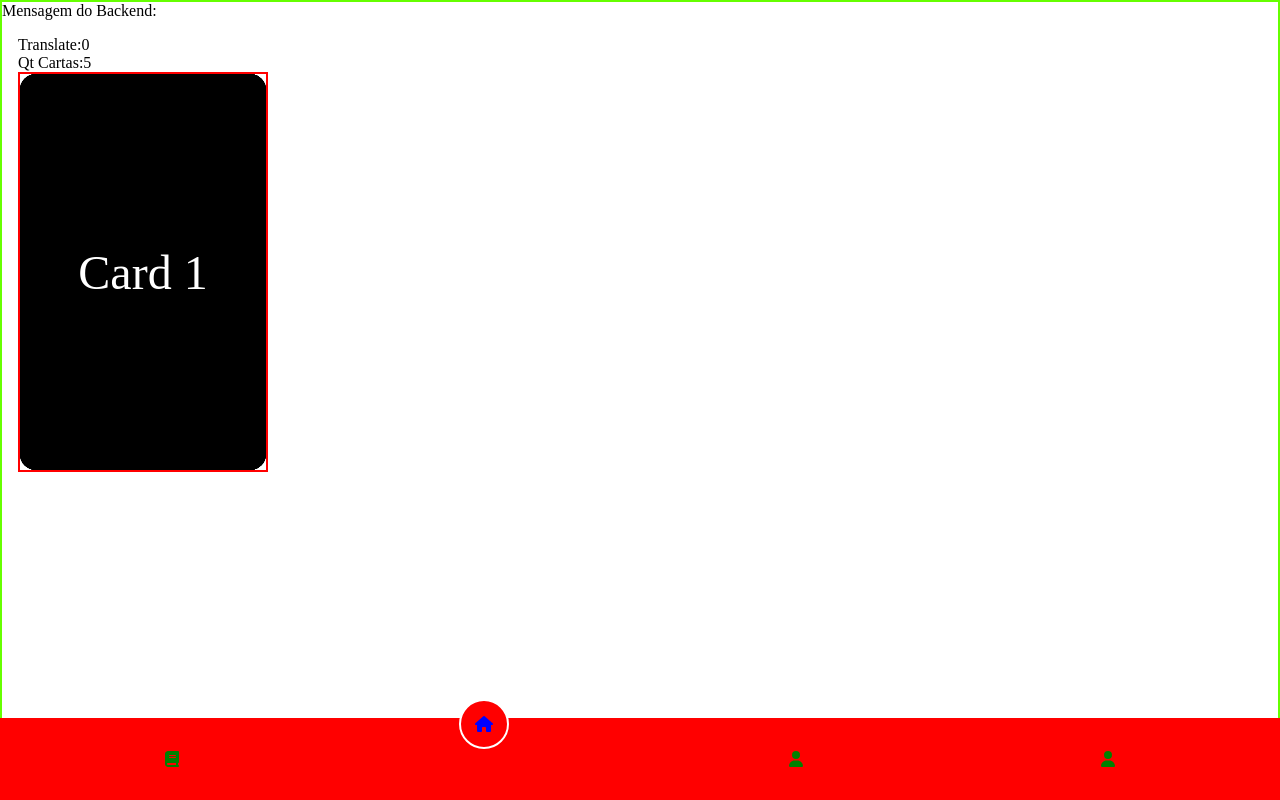
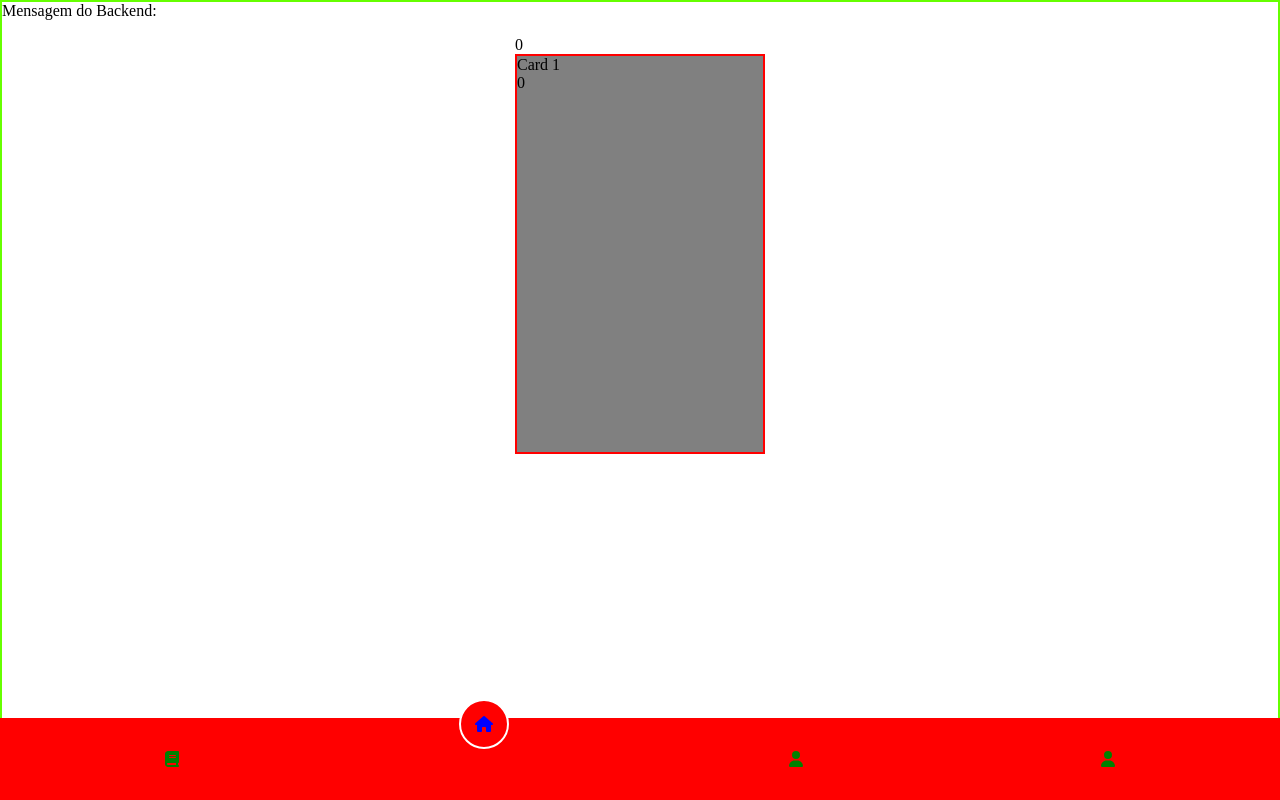
Before and after one commit to FabricioDag/Reswipe---Front, a React (Vite) app: page /swiper in a window 1280 px wide. Built offline with nearby package versions, Linux system fonts and the light colour scheme.

Commit message:
SwiperRefactored

```diff
--- a/src/index.css
+++ b/src/index.css
@@ -55,4 +55,5 @@ body {
   border: 2px solid rgb(102, 255, 0);
   width: 100vw;
   height: 100vh;
+
 }
--- a/src/routes/Swiper.tsx
+++ b/src/routes/Swiper.tsx
@@ -1,94 +1,6 @@
-import styled from 'styled-components';
+import styled, { css, keyframes } from "styled-components";
 
-import { useState } from 'react';
-
-const Swiper = () => {
-  // Controle da movimentação das cartas
-  const [isDragging, setIsDragging] = useState(false);
-  const [startPosition, setStartPosition] = useState(0);
-  const [translate, setTranslate] = useState<number>(0);
-
-  const cardData = ["Card 1", "Card 2", "Card 3", "Card 4", "Card 5"]; // Dados das cartas
-
-  // Controle da ordem das cartas
-  const [cards, setCards] = useState(cardData);
-  const [isAnimating, setIsAnimating] = useState(false); // Estado para controlar animação
-
-  const [animateOut, setAnimateOut] = useState<"left" | "right" | null>(null);
-
-  const handleMouseDown = (event:any) => {
-    setIsDragging(true);
-    setStartPosition(event.clientX);
-  };
-
-  const handleMouseMove = (event:any) => {
-    if (isDragging) {
-      const currentPosition = event.clientX;
-      setTranslate(currentPosition - startPosition);
-    }
-  };
-
-  const handleMouseUp = () => {
-    setIsDragging(false);
-    setTranslate(0);
-    if(translate > 120  || translate < -120){
-      handleMoveCard()
-    }
-  };
-
-  // Remover a carta do topo
-  const handleRemoveCard = () => {
-    setCards((prevCards) => prevCards.slice(1));
-    setAnimateOut(null); // Resetar animação após a remoção
-  };
-
-  const handleMoveCard = () => {
-    if (isAnimating) return; // Impede outra animação enquanto a atual não termina
-
-    setIsAnimating(true);
-
-    // Temporizador para esperar a animação completar antes de mover a carta
-    setTimeout(() => {
-      setCards((prevCards) => {
-        const [topCard, ...rest] = prevCards;
-        return [...rest]; // remove a carta do topo
-      });
-      setIsAnimating(false); // Reseta o estado de animação
-    }, 500); // Tempo da animação deve coincidir com a duração em CSS
-  };
-
-  return (
-    <ContainerSwiper>
-      <p>Translate:{translate}</p>
-      <p>Qt Cartas:{cards.length}</p>
-      <CardsWrapper
-        onMouseDown={handleMouseDown}
-        onMouseMove={handleMouseMove}
-        onMouseUp={handleMouseUp}
-      >
-
-        {cards.map((card, index) => (
-        <Card
-          key={index}
-          className={`${index === 0 ? "attached" : ""}`}
-          translate={translate}
-          style = {{
-            zIndex: cards.length - index,
-          }}
-        >
-          {card}
-        </Card>
-      ))}
-
-      </CardsWrapper>
-    </ContainerSwiper>
-  );
-};
-
-const ContainerSwiper = styled.div`
-padding:1rem;
-overflow:hidden;
-`;
+import {useState } from 'react';
 
 const CardsWrapper = styled.div`
   border:2px solid red;
@@ -97,30 +9,125 @@ const CardsWrapper = styled.div`
   height:400px;
   width:250px;
   position:relative;
+`
+
+const SwiperContainer = styled.div`
+  padding:1rem;
+  overflow:hidden;
+  display:grid;
+  place-content:center;
+`
+// Animação para desaparecer para a direita ou esquerda
+const fadeOut = keyframes`
+  0% { opacity: 1; }
+  100% { opacity: 0;}
 `;
 
-const Card = styled.div<{ translate: number; }>`
-  user-select:none;
-  width:100%;
-  height:100%;
-  background-color:black;
-  border-radius:1rem;
-  color:white;
-  display:grid;
-  place-content:center;
-  font-size:3rem;
-  position:absolute;
-  top:0;
-  left:0;
+ const StyledCard = styled.div.attrs<{ translateX: number; released: boolean; isTopCard: boolean }>(
+   ({ translateX, isTopCard }) => ({
+     style: {
+       transform: isTopCard? `translateX(${translateX}px) rotate(${translateX / 10}deg)` : undefined,
+     },
+   })
+ )<{ isTopCard: boolean; released: boolean }>`
+   width: 100%;
+   height: 100%;
+   background-color: gray;
+   position: absolute;
 
-  &.attached {
-    transform: ${({ translate }) => `translateX(${translate}px) rotate(${translate / 10}deg)`};
+   ${({ released, isTopCard }) =>
+     released && isTopCard &&
+     css`
+       transition: 0.2s ease;
+       animation: ${fadeOut} 0.2s ease forwards;
+     `}
+ `;
+
+
+
+
+const Swiper = () => {
+
+  const [isDragging , setIsDragging] = useState<boolean>(false)
+  const [isReleased, setIsReleased] = useState<boolean>(false)
+  const [translateX , setTranslateX] = useState<number>(0)
+  const [startPosition, setStartPosition] = useState<number>(0);
+
+  const [cards, setCards] = useState(["Card 1", "Card 2", "Card 3", "Card 4", "Card 5"]);
+
+
+  const handleMouseDown = (e:any) =>{
+    setStartPosition(e.clientX)
+    setIsDragging(true)
+    setIsReleased(false)
   }
 
-  &.detached {
-    transform: translateX(300px) ;
+  const handleMouseMove = (e:any) =>{
+    if (isDragging) {
+      const currentPosition = e.clientX;
+      setTranslateX(currentPosition - startPosition);
+    }
   }
 
-`;
 
-export { Swiper };
+  const handleMouseUp = (e:any) =>{
+    setIsDragging(false)
+    setTranslateX(0)
+
+    //se moveu o suficiente release
+    if(translateX < -120 ){
+      setIsReleased(true)
+      alert('is released left')
+      handleRemoveCard()
+
+    }
+
+    if(translateX > 120 ){
+      setIsReleased(true)
+      alert('is released rigth')
+      handleRemoveCard()
+    }
+
+  }
+
+  // Remover a carta do topo
+  const handleRemoveCard = () => {
+
+    setTimeout(() => {
+      setCards((prevCards) => prevCards.slice(1));
+    }, 1000);
+  };
+
+
+  return(
+    <SwiperContainer>
+      <p>{translateX}</p>
+
+      <CardsWrapper
+        onMouseDown={handleMouseDown}
+        onMouseMove={handleMouseMove}
+        onMouseUp={handleMouseUp}
+
+      >
+
+        {cards.map((card, index)=>(
+          <StyledCard
+          key ={index}
+          translateX={translateX}
+          isTopCard={index === 0} // Indica se é o card do topo
+          released={isReleased}
+          style = {{
+            zIndex: cards.length - index,
+          }}
+          >
+            <p>{card}</p>
+            <p>{index}</p>
+          </StyledCard>
+        ))}
+      </CardsWrapper>
+
+    </SwiperContainer>
+  )
+}
+
+export { Swiper }
```
Also changed, not shown: placeholde.ts (added, +111 -0 lines).
